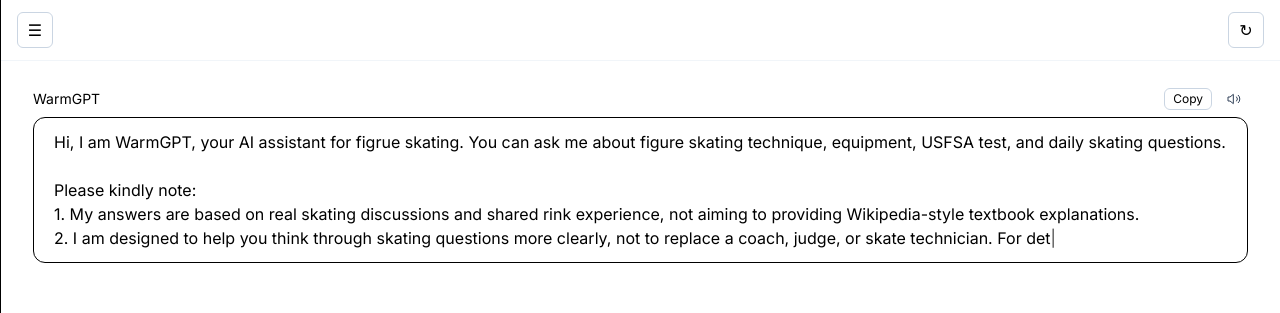
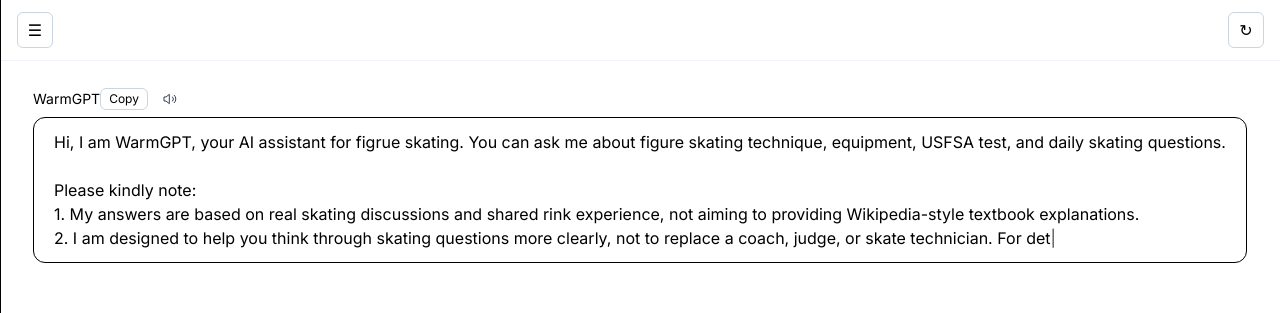
Before and after one commit to charlesl3/warmedge, a Next.js app: page / in a window 1280 px wide. Shown: the top 313 px of the page. Built offline with nearby package versions, Linux system fonts and the light colour scheme.

Commit message:
update something

```diff
--- a/app/chat/page.tsx
+++ b/app/chat/page.tsx
@@ -398,7 +398,10 @@ transition-colors duration-150
               !loading
 
             return (
-              <div key={i}>
+              <div
+  key={i}
+  className={`flex flex-col ${m.role === 'user' ? 'items-end' : 'items-start'}`}
+>
                 <div className="flex items-center justify-between text-sm mb-1">
 
   <span>
@@ -521,13 +524,13 @@ transition-colors duration-150
                     />
                   ) : (
                     <div
-  className={`${
-    isLastAssistant ? '' : 'msg-animate'
-  } rounded-xl px-5 py-3 whitespace-pre-line ${
-    m.role === 'assistant'
-      ? 'bg-white/20 backdrop-blur-md border'
-      : 'bg-white/40'
-  }`}
+className={`${
+  isLastAssistant ? '' : 'msg-animate'
+} rounded-xl px-5 py-3 whitespace-pre-line border ${
+  m.role === 'assistant'
+    ? 'bg-white/20 backdrop-blur-md'
+    : 'bg-white border'
+}`}
                       style={{
                         WebkitUserSelect: 'text',
                         userSelect: 'text',
```
